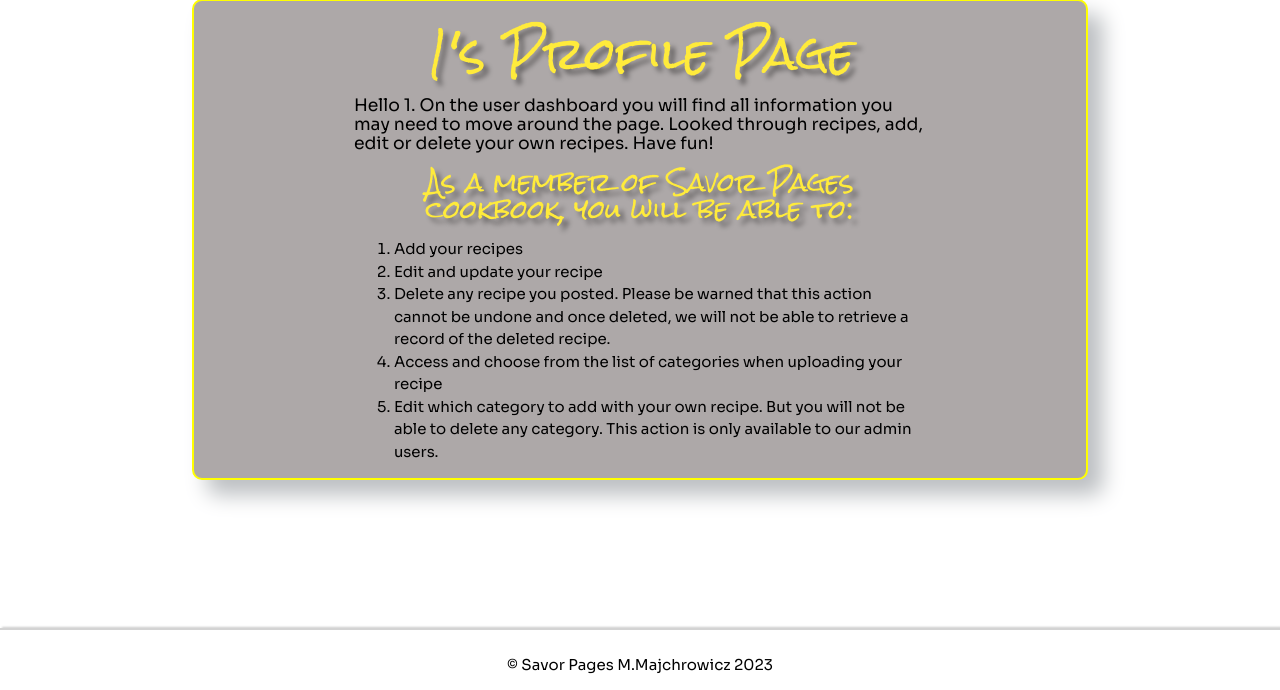
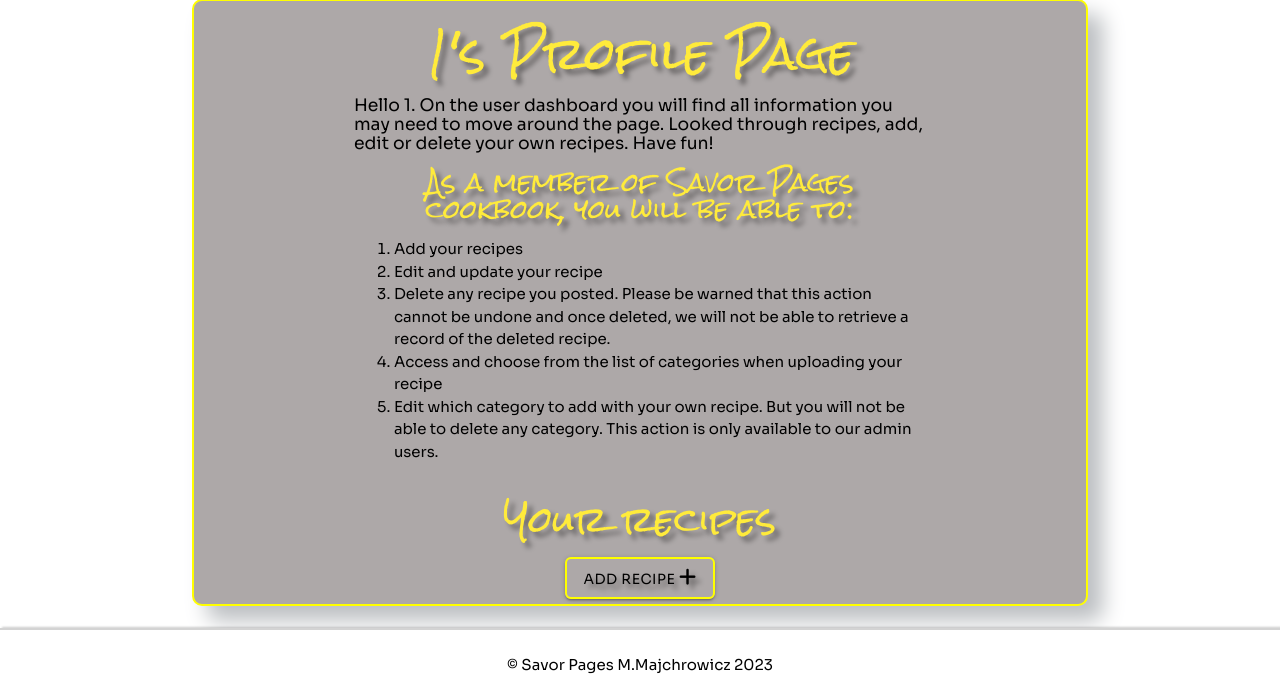
Before and after one commit to monimaj89/Project3-Savor-Pages, a Flask app: page /profile/admin in a window 1280 px wide. Shown: the part 110-800 px from the top of the page. Run offline with Flask 3, Linux system fonts and the light colour scheme; the visitor is signed in with stand-in values (Sample User, id 1); data that the repository does not hold is empty; some libraries are stand-ins or nearby versions.

Commit message:
Add an add recipe button

```diff
--- a/savorpages/templates/profile.html
+++ b/savorpages/templates/profile.html
@@ -30,10 +30,14 @@
         </div>
     </div>
     <!-- Display user's recipes -->
-    {% if recipe_list %}
     <div>
         <h4 class="center-align yellow-text yellow-darken-4 rock-font text-shadow">Your recipes</h4>
     </div>
+    <div class="col s12 center-align">
+        <a href="{{ url_for('add_recipe') }}" class="waves-effect waves-yellow black-text btn my-btn text-shadow">Add
+            Recipe <i class="fa-solid fa-plus"></i></a>
+    </div>
+    {% if recipe_list %}
     <div class="row">
         {% for recipe in recipe_list %}
         <div class="col s12 col l6">
```
